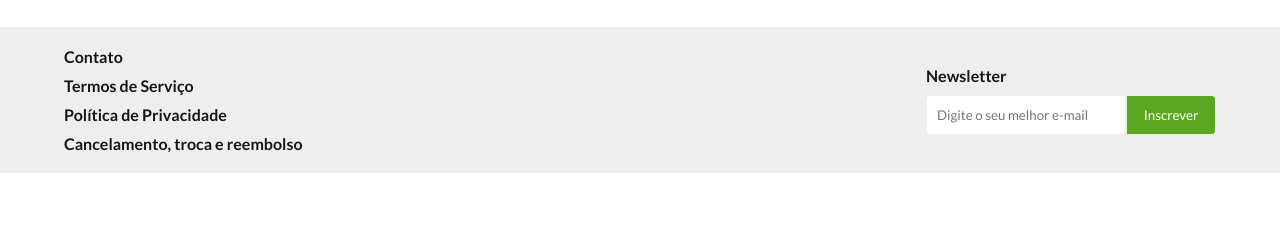
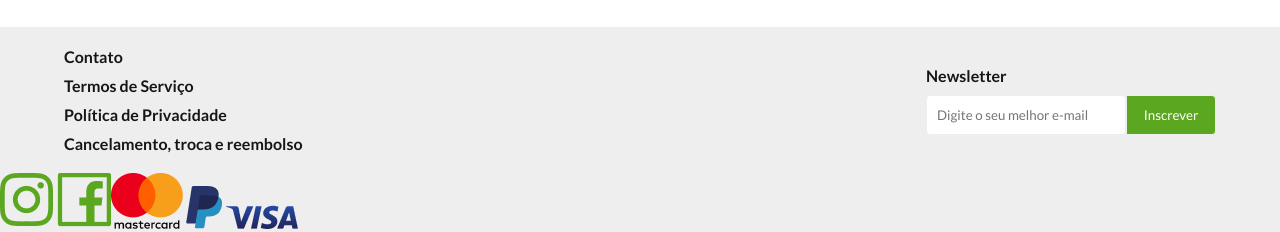
Before and after one commit to dieegobs/loja-de-produtos-naturais, a plain HTML site: page index.html in a window 1280 px wide. Shown: the part 1617-1849 px from the top of the page. Before the commit the page ends 1790 px from the top, so only its background shows below. Drawn offline with Linux system fonts and the light colour scheme.

Commit message:
Começando estrutura footer bottom

```diff
--- a/index.html
+++ b/index.html
@@ -117,10 +117,13 @@
         </div>
         <div class="footer-bottom">
             <div class="footer-bottom--left">
-
+                <a href="#"><img src="/images/instagram.png" alt=""></a>
+                <a href="#"><img src="/images/facebook.png" alt=""></a>
             </div>
             <div class="footer-bottom--right">
-
+<img src="./images/mastercard.png" alt="">
+<img src="./images/paypal.png" alt="">
+<img src="./images/visa.png" alt="">
             </div>
         </div>
 
--- a/style.css
+++ b/style.css
@@ -152,3 +152,7 @@ gap: 10px;
     border-top-right-radius: 4px;
     border-bottom-right-radius: 4px;
 }
+
+.footer-bottom{
+    display: flex;
+}
```
